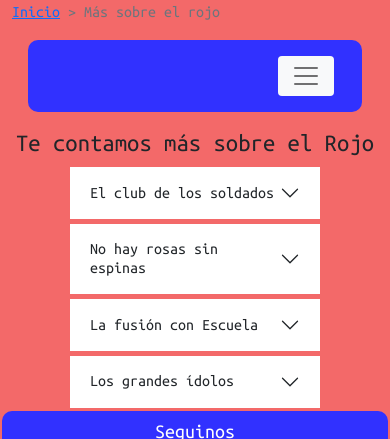
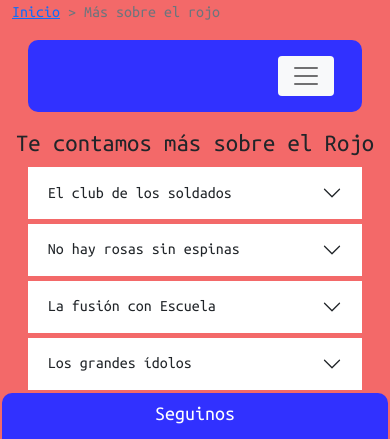
Before and after one commit to manuortega12/finalCoder, a website: page page/mas.html in a window 390 px wide. Shown: the top 439 px of the page. Drawn offline with nearby package versions, Linux system fonts and the light colour scheme.

Commit message:
modifico nvo responsive de mas.html

```diff
--- a/sass/_mas.scss
+++ b/sass/_mas.scss
@@ -46,11 +46,3 @@
         padding: 0.1rem;
     }
 }
-
-@media screen and (max-width: 460px) {
-    .acordion{
-        width: 30vh;
-        margin: 0.1rem auto;
-        padding: 0.1rem;
-    }
-}
```
Also changed, not shown: css/estilos.css, 1 other file.
